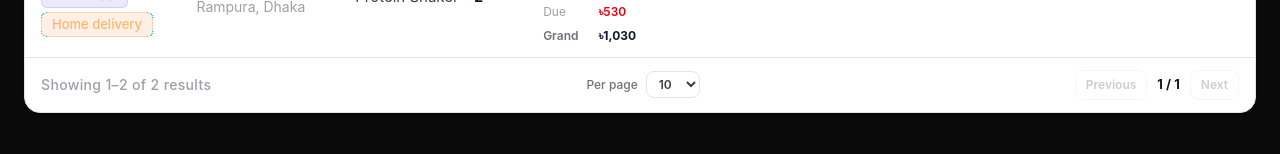
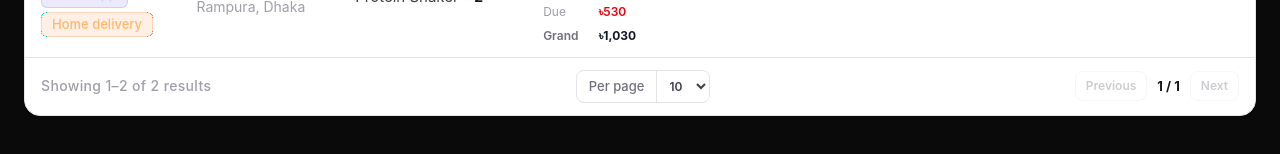
Before and after one commit to Sahed-Hasan-007/BDFB_order_page, a Vue app: page / in a window 1280 px wide. Shown: the part 574-728 px from the top of the page. Built offline with nearby package versions, Linux system fonts and the light colour scheme; the HTML template or start-up script is replaced by a standard one.

Commit message:
update pagination component styling for better clarity and alignment

```diff
--- a/src/pages/index.vue
+++ b/src/pages/index.vue
@@ -520,10 +520,10 @@ function exportOrders() {
         </span>
 
         <!-- Middle: Per page -->
-        <div class="flex items-center gap-2">
-          <label class="text-xs font-medium text-zinc-500 dark:text-zinc-400">Per page</label>
+        <div class="flex items-center rounded-lg border border-zinc-200 dark:border-zinc-700 bg-white dark:bg-zinc-800 overflow-hidden">
+          <label class="px-3 py-1.5 text-[13px] font-medium text-zinc-500 dark:text-zinc-400 border-r border-zinc-200 dark:border-zinc-700">Per page</label>
           <select v-model.number="pageSize"
-            class="border border-zinc-200 dark:border-zinc-700 rounded-lg px-2 py-1 text-xs font-semibold text-zinc-700 dark:text-zinc-300 bg-white dark:bg-zinc-800 outline-none focus:border-primary-400 cursor-pointer">
+            class="px-2 py-1.5 text-xs font-semibold text-zinc-700 dark:text-zinc-300 bg-white dark:bg-zinc-800 outline-none cursor-pointer">
             <option v-for="s in [10, 25, 50]" :key="s" :value="s">{{ s }}</option>
           </select>
         </div>
```
